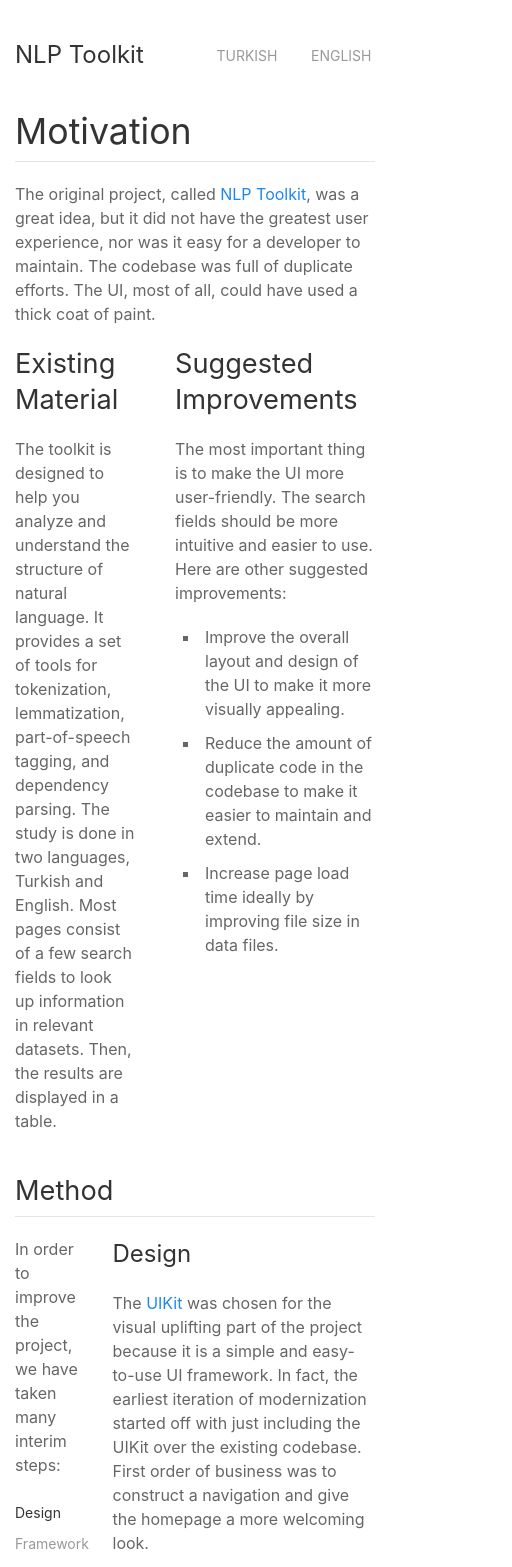
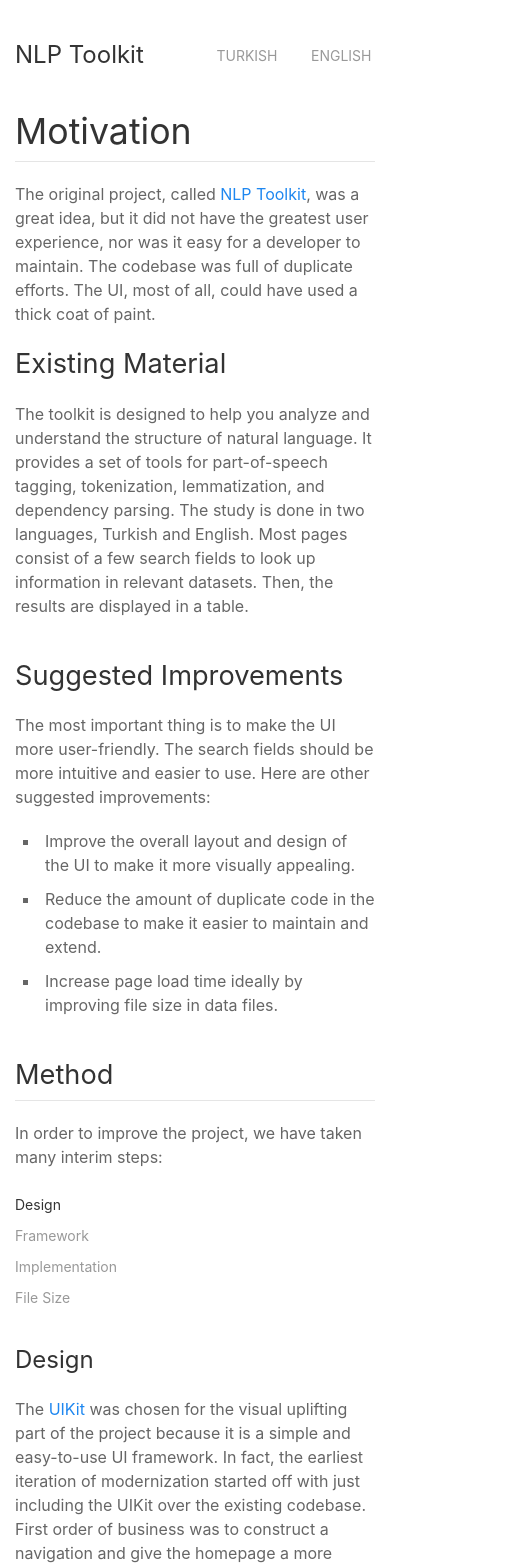
Before and after one commit to kubarium/nlptoolkit-web-simple, a Vue app: page / in a window 390 px wide. Shown: the top 1567 px of the page, 512 px wide, since content can reach past the window. Built offline with nearby package versions, Linux system fonts and the light colour scheme.

Commit message:
Makes it mobile and tablet friendly

```diff
--- a/src/views/Home.vue
+++ b/src/views/Home.vue
@@ -2,18 +2,21 @@
 <template>
   <h1 class="uk-heading-divider">Motivation</h1>
   <p>The original project, called <a href="https://starlangsoftware.github.io/nlptoolkit-web-simple/"
-      target="_blank">NLP Toolkit</a>, was a great idea, but it did not have the greatest user experience, nor was it easy for a
+      target="_blank">NLP Toolkit</a>, was a great idea, but it did not have the greatest user experience, nor was it
+    easy for a
     developer to maintain. The codebase was full of duplicate efforts. The UI, most of all, could have used a thick coat
     of paint.</p>
   <div uk-grid class="uk-grid-large">
-    <div class="uk-width-2-5">
+    <div class="uk-width-2-5@s">
       <h2>Existing Material</h2>
-      <p>The toolkit is designed to help you analyze and understand the structure of natural language. It provides a set
-        of tools for tokenization, lemmatization, part-of-speech tagging, and dependency parsing. The study is done in
+      <p>The toolkit is designed to help you analyze and understand the
+        structure of natural
+        language. It provides a set
+        of tools for part-of-speech tagging, tokenization, lemmatization, and dependency parsing. The study is done in
         two languages, Turkish and English. Most pages consist of a few search fields to look up information in relevant
         datasets. Then, the results are displayed in a table.</p>
     </div>
-    <div class="uk-width-3-5">
+    <div class="uk-width-3-5@s ">
       <h2>Suggested Improvements</h2>
       <p>The most important thing is to make the UI more user-friendly. The search fields should be more intuitive and
         easier to use. Here are other suggested improvements:</p>
@@ -26,10 +29,10 @@
   </div>
   <h2 class="uk-heading-divider">Method</h2>
   <div uk-grid>
-    <div class="uk-width-1-4">
+    <div class="uk-width-1-4@s">
       <p>In order to improve the project, we have taken many interim steps:</p>
-      <div uk-sticky>
-        <ul class="uk-nav uk-nav-default tm-nav" uk-scrollspy-nav="closest: li; scroll: true; offset: 20">
+      <div uk-sticky class="uk-background-default">
+        <ul class="uk-nav uk-nav-default tm-nav" uk-scrollspy-nav="closest: li; scroll: true; offset: 40">
           <li class="uk-active"><a href="#design">Design</a></li>
           <li><a href="#framework">Framework</a></li>
           <li><a href="#implementation">Implementation</a></li>
@@ -40,20 +43,15 @@
     <div class="uk-width-expand">
       <h3 id="design">Design</h3>
       <p>The <a href="https://getuikit.com/" target="_blank"> UIKit</a> was chosen for the visual uplifting part of the
-        project because it
-        is a simple and easy-to-use UI
-        framework.
+        project because it is a simple and easy-to-use UI framework.
         In fact, the earliest iteration of modernization started off with just including the UIKit over the existing
         codebase. First order of business was to construct a navigation and give the homepage a more welcoming look.
       </p>
       <p>Next was to change how the search results looked in tables. However, it became clear that sprinkling UIKit's
-        parts over the original code wasn't going to improve
-        much
-        in terms of developer experience. This was due to the fact that the original codebase had visual and code
-        concerns
+        parts over the original code wasn't going to improve much in terms of developer experience. This was due to the
+        fact that the original codebase had visual and code concerns
         mixed all together. Function calls that should return just the data were returning HTML as well. Thus, while
-        keeping UIKit still
-        an option, we moved on to selecting a
+        keeping UIKit still an option, we moved on to selecting a
         framework.</p>
       <h3 id="framework">Framework</h3>
       <p>The next decision was to choose a framework for the project. The most popular frameworks are React, Vue, and
@@ -78,7 +76,8 @@
         array of objects, each object representing a word, the new structure would be a single object with the word as
         the
         key and the data as the value:</p>
-      <code>[...,{"word": "Aaliyah", "ner": "PERSON"},...]</code> became <code>{...,"Aaliyah": "PERSON",...}</code>
+      <pre> [..., {"word": "Aaliyah", "ner": "PERSON"}, ...]</pre> became
+      <pre>{..., "Aaliyah": "PERSON", ...}</pre>
       <p>As a result, we have managed to reduce the file size by 50% on a lot of files. Overall, we have saved 50 MB.
       </p>
     </div>
```
